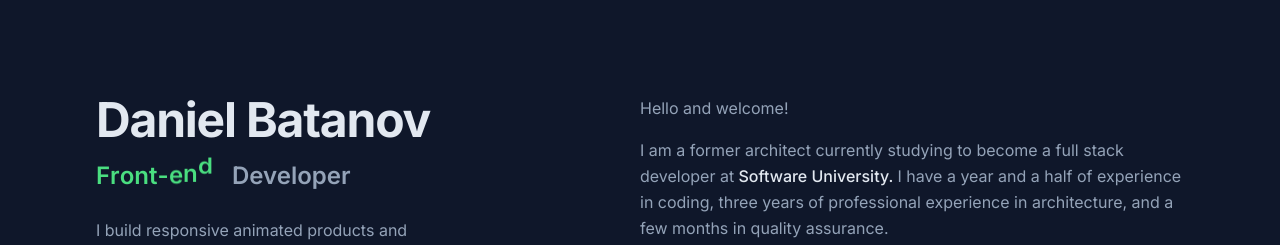
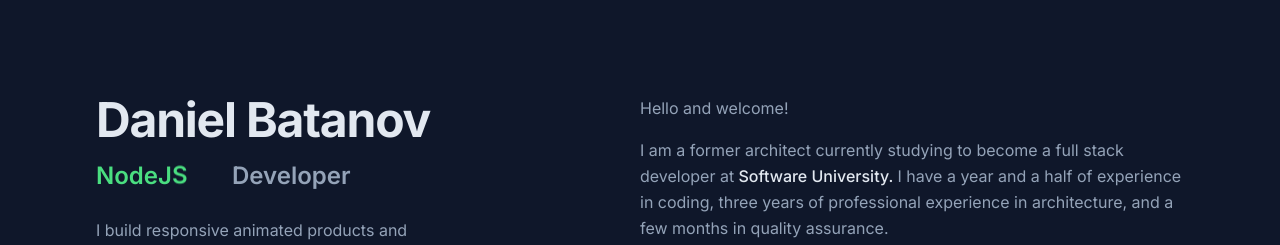
Before and after one commit to batanoffs/portfolio, a React (Vite) app: page / in a window 1280 px wide. Both pictures are taken after a click on the button "Technologies". Shown: the top 245 px of the page. Built offline with nearby package versions, Linux system fonts and the light colour scheme.

Commit message:
updated job title and version

```diff
--- a/package.json
+++ b/package.json
@@ -3,7 +3,7 @@
   "author": "Daniel Batanov",
   "private": true,
   "homepage": "https://danielbatanov.netlify.app/",
-  "version": "1.0.2",
+  "version": "1.0.3",
   "type": "module",
   "scripts": {
     "dev": "vite",
--- a/src/components/JobTitle.tsx
+++ b/src/components/JobTitle.tsx
@@ -57,8 +57,9 @@ export const JobTitleAnimatedText = () => {
                 <p>
                     <span className="word text-yellow-300">JavaScript</span>
                     <span className="word text-sky-500 ">TypeScript</span>
-                    <span className="word text-purple-500">ReactJS</span>
-                    <span className="word text-green-400">Front-end</span>
+                    <span className="word text-purple-500">React JS</span>
+                    <span className="word text-green-400">Node JS</span>
+                    <span className="word text-teal-400">Full-stack</span>
                 </p>
                 <p>Developer</p>
             </div>
```
